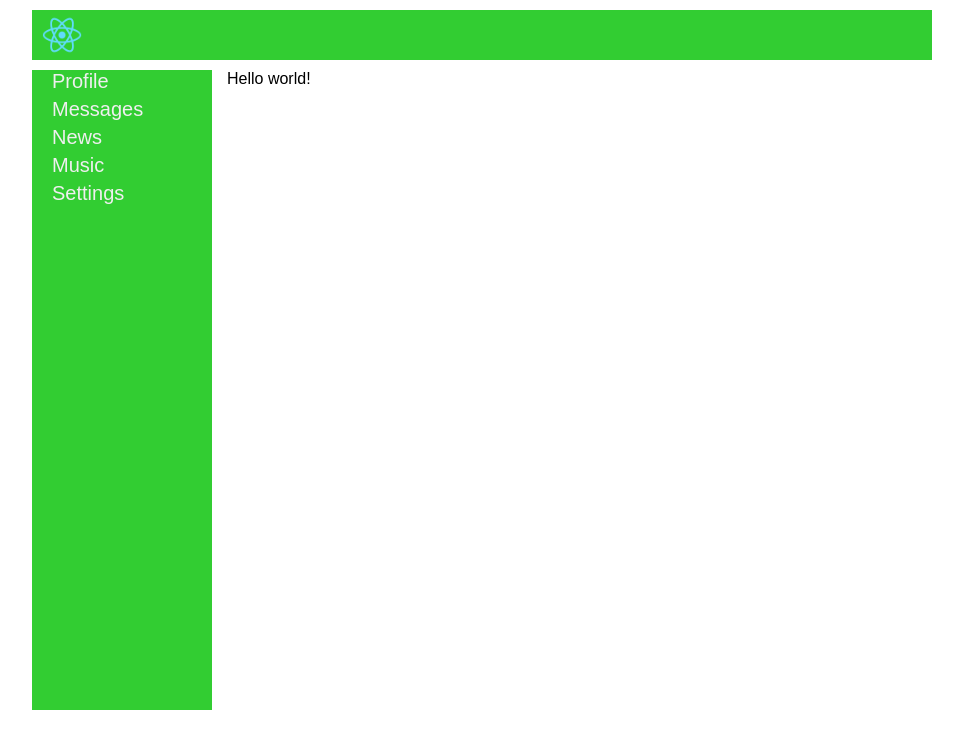
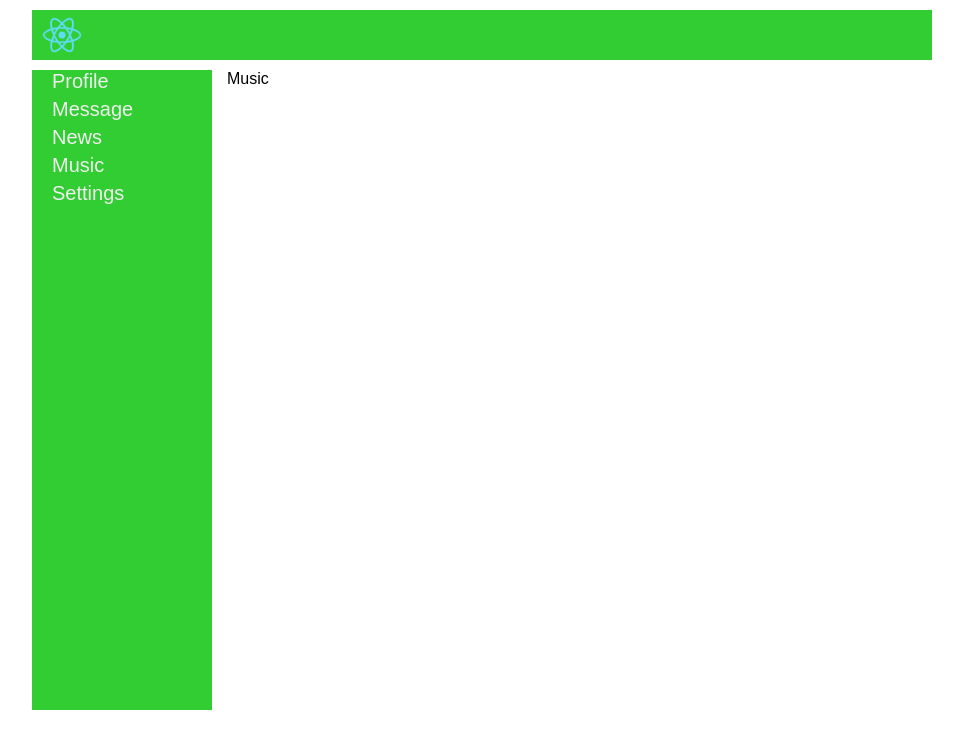
Before and after one commit to swinka-33/react, a React (Create React App) app: page /Music in a window 1280 px wide. Shown: the top 748 px of the page, without its empty margins (158-1121 px from the left). Built offline with nearby package versions, Linux system fonts and the light colour scheme.

Commit message:
Complite Router sistem, some new components

```diff
--- a/package.json
+++ b/package.json
@@ -8,6 +8,7 @@
     "@testing-library/user-event": "^7.2.1",
     "react": "^16.13.1",
     "react-dom": "^16.13.1",
+    "react-router-dom": "^5.2.0",
     "react-scripts": "3.4.3"
   },
   "scripts": {
--- a/src/App.jsx
+++ b/src/App.jsx
@@ -5,19 +5,25 @@ import Menu from './Components/Menu/Menu';
 import Context from './Components/Context/Context';
 import img from './logo192.png';
 import Message from './Components/Message/Message';
+import { Route, BrowserRouter } from "react-router-dom";
+import News from './Components/News/News';
+import Music from './Components/Music/Music';
+import Settings from './Components/Settings/Settings';
 
 const App = (props) => {
-    return (<div className={AppStyle.App}>
+    return (<BrowserRouter><div className={AppStyle.App}>
 
         <Header imgLogo={img} />
         <Menu />
         <div className={AppStyle.content}>
-            {/* <Context imgLogo='https://image.flaticon.com/icons/svg/2569/2569923.svg' town='Moscow' date='15 December'
-            education='school' site='https://github.com' userName='Sasha K.' /> */}
-            <Message />
+            <Route path='/Profile' component={Context} />
+            <Route path='/Message' component={Message} />
+            <Route path='/News' component={News} />
+            <Route path='/Music' component={Music} />
+            <Route path='/Settings' component={Settings} />
         </div>
 
-    </div>);
+    </div></BrowserRouter>);
 };
 
 export default App;
--- a/src/Components/Context/Context.jsx
+++ b/src/Components/Context/Context.jsx
@@ -8,17 +8,17 @@ const Context = (props) => {
         <img src='https://im0-tub-ru.yandex.net/i?id=01759267cdb1aa4247383ad8ce568d23&n=13' className={ContextStyle.img} />
         <div className={ContextStyle.divLogo}>
             <div className={ContextStyle.divOne}>
-                <img className={ContextStyle.logoImg} src={props.imgLogo} />
+                <img className={ContextStyle.logoImg} src='https://image.flaticon.com/icons/svg/2569/2569923.svg' />
             </div>
             <div className={ContextStyle.divTwo}>
                 <span className={ContextStyle.name}>
-                    {props.userName}
+                    Sasha K.
                 </span><br />
                 <div className={ContextStyle.infoAbout}>
-                    Date of Birth: {props.date}<br />
-                    City: {props.town}<br />
-                    Education: {props.education}<br />
-                    Web Site: {props.site}
+                    Date of Birth: 15 December<br />
+                    City: Moscow<br />
+                    Education: school<br />
+                    Web Site: https://github.com
                 </div>
             </div>
         </div>
--- a/src/Components/Menu/Menu.jsx
+++ b/src/Components/Menu/Menu.jsx
@@ -5,11 +5,11 @@ const Menu = (props) => {
     return (<div className={MenuStyle.Menu}>
 
         <div className={MenuStyle.divMain}>
-            <div>Profile</div>
-            <div>Messages</div>
-            <div>News</div>
-            <div>Music</div>
-            <div className={MenuStyle.margin}>Settings</div>
+            <div><a href='/Profile'>Profile</a></div>
+            <div><a href='/Message'>Message</a></div>
+            <div><a href='/News'>News</a></div>
+            <div><a href='/Music'>Music</a></div>
+            <div className={MenuStyle.margin}><a href='/Settings'>Settings</a></div>
         </div>
 
     </div>);
--- a/src/Components/Menu/Menu.module.css
+++ b/src/Components/Menu/Menu.module.css
@@ -16,3 +16,8 @@
 .margin {
     margin-top: 30px;
 }
+
+a {
+    color: #efefef;
+    text-decoration: none;
+}
--- a/src/Components/Message/Message.jsx
+++ b/src/Components/Message/Message.jsx
@@ -4,7 +4,7 @@ import MessageStyle from './Message.module.css';
 const Message = (props) => {
     return (<div className={MessageStyle.MessageMainDiv}>
 
-        Hello world!
+        Message
 
     </div>);
 };
--- /dev/null
+++ b/src/Components/Music/Music.jsx
@@ -0,0 +1,12 @@
+import React from 'react';
+import MusicStyle from './Music.module.css';
+
+const Music = (props) => {
+    return (<div className={MusicStyle.Music}>
+
+        Music
+
+    </div>);
+};
+
+export default Music;
--- /dev/null
+++ b/src/Components/Music/Music.module.css
@@ -0,0 +1,5 @@
+.Music {
+    margin-left: 15px;
+    margin-top: 10px;
+    width: 705px;
+}
--- /dev/null
+++ b/src/Components/News/News.jsx
@@ -0,0 +1,12 @@
+import React from 'react';
+import NewsStyle from './News.module.css';
+
+const News = (props) => {
+    return (<div className={NewsStyle.News}>
+
+        News
+
+    </div>);
+};
+
+export default News;
--- /dev/null
+++ b/src/Components/News/News.module.css
@@ -0,0 +1,5 @@
+.News {
+    margin-left: 15px;
+    margin-top: 10px;
+    width: 705px;
+}
--- /dev/null
+++ b/src/Components/Settings/Settings.jsx
@@ -0,0 +1,12 @@
+import React from 'react';
+import SettingsStyle from './Settings.module.css';
+
+const Settings = (props) => {
+    return (<div className={SettingsStyle.Settings}>
+
+        Settings
+
+    </div>);
+};
+
+export default Settings;
--- /dev/null
+++ b/src/Components/Settings/Settings.module.css
@@ -0,0 +1,5 @@
+.Settings {
+    margin-left: 15px;
+    margin-top: 10px;
+    width: 705px;
+}
```
Also changed, not shown: 1 other file (tests, documents, lock files or other folders).
